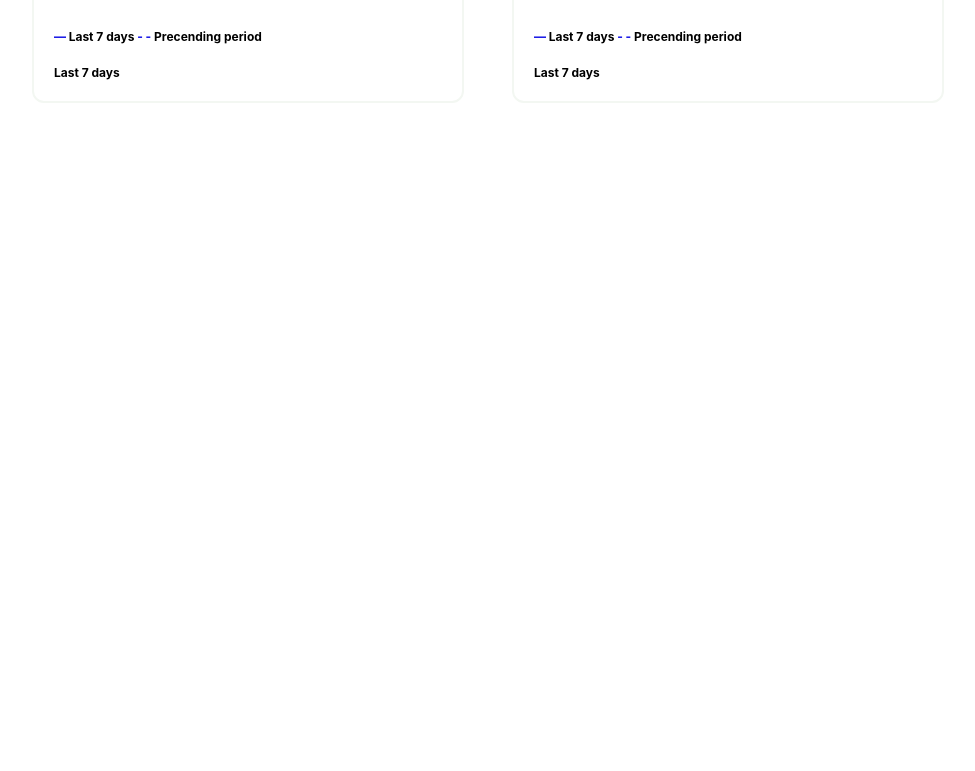
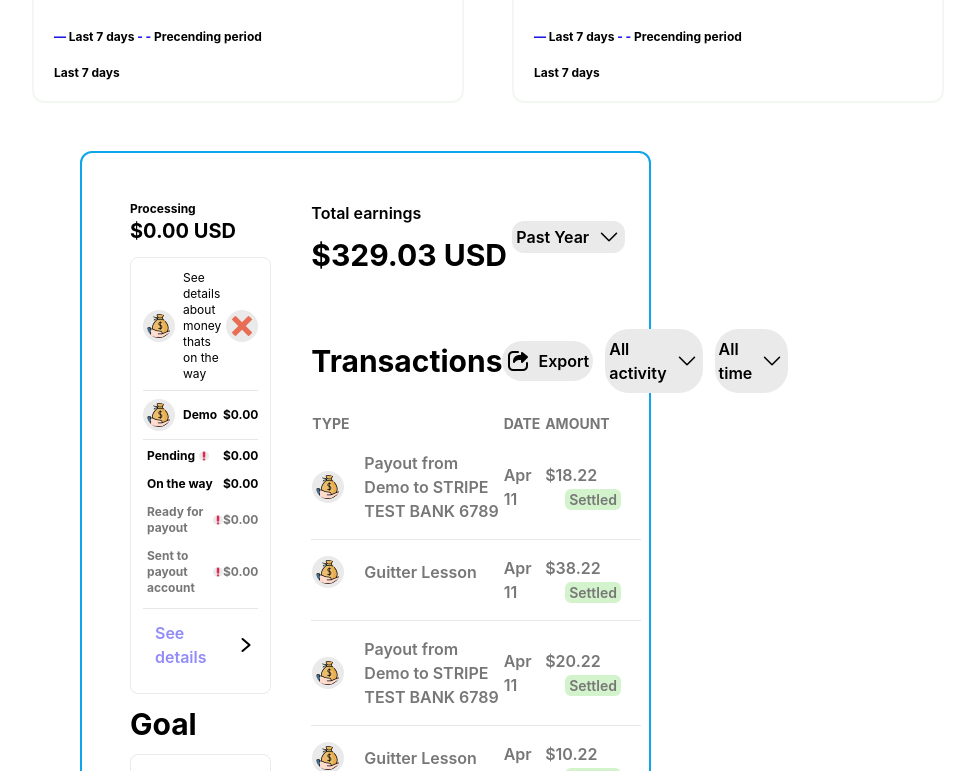
Before and after one commit to mamun-prodhan/super-admin, a React (Create React App) app: page / in a window 1280 px wide. Shown: the part 749-1520 px from the top of the page, without its empty margins (280-1255 px from the left). Before the commit the page ends 908 px from the top, so only its background shows below. Built offline with nearby package versions, Linux system fonts and the light colour scheme.

Commit message:
text fixed

```diff
--- a/src/App.js
+++ b/src/App.js
@@ -5,12 +5,13 @@ import { SearchIcon } from "@heroicons/react/outline";
 import findTrade from "../src/assets/findatrade-01 4.png";
 import settings from "../src/assets/setting 2.png";
 import Contractors from "./components/Contractors/Contractors";
+import MoneyDashboard from "./components/MoneyDashboard/MoneyDashboard";
 
 function App() {
   return (
-    <div className="lg:flex py-16 bg-[#F3F7F2;]">
+    <div className="lg:flex py-16 bg-[#F3F7F2]">
       {/* menu div */}
-      <div className="w-[100%] lg:w-[20%] flex lg:block items-center justify-around py-3 bg-[#F3F7F2]">
+      <div className="w-[100%] lg:w-[20%] flex lg:block items-center justify-around py-3 ">
         <div className="flex flex-col items-center">
           <img
             className="w-[56px] h-[49px] hover:bg-[#3F8825] rounded-xl p-3  hover:bg-opacity-[31%]"
@@ -42,7 +43,7 @@ function App() {
         <div className="">
           <form
             action=""
-            className="w-full m-0 md:mx-auto lg:m-0 md:max-w-[80%] lg:max-w-[60%]"
+            className="w-full px-5 md:px-0 lg:px-0 m-0 md:mx-auto lg:m-0 md:max-w-[80%] lg:max-w-[60%]"
           >
             <div className="relative flex items-center">
               <SearchIcon className="w-5 h-6 text-[#081D03] absolute ml-3 pointer-events-none"></SearchIcon>
@@ -61,12 +62,17 @@ function App() {
           </button> */}
         </div>
         {/* graph container  */}
-        <div className="p-5 lg:p-14 mt-10 lg:flex gap-12 bg-[#FFF] rounded-2xl">
-          <div className="lg:w-[50%]">
-            <Contractors></Contractors>
+        <div className="p-5 lg:p-14 mt-10 bg-[#FFF] rounded-2xl">
+          <div className="lg:flex gap-12 bg-[#FFF]">
+            <div className="lg:w-[50%]">
+              <Contractors></Contractors>
+            </div>
+            <div className="lg:w-[50%]">
+              <Contractors></Contractors>
+            </div>
           </div>
-          <div className="lg:w-[50%]">
-            <Contractors></Contractors>
+          <div>
+            <MoneyDashboard></MoneyDashboard>
           </div>
         </div>
       </div>
--- a/src/components/MoneyDashboard/MoneyDashboard.js
+++ b/src/components/MoneyDashboard/MoneyDashboard.js
@@ -69,21 +69,21 @@ const MoneyDashboard = () => {
     <div className="lg:p-12">
       <div className=" border-2 lg:flex gap-10 border-sky-500 rounded-xl p-5 lg:p-12 lg:w-[70%]">
         <div className="w-[100%] md:w-[100%] lg:w-[30%] mb-10 md:mb-10 lg:mb-0">
-          <p className="text-xl font-semibold">Processing</p>
-          <h3 className="text-3xl font-bold">$0.00 USD</h3>
+          <p className="text-xs font-bold">Processing</p>
+          <h3 className="text-xl font-bold">$0.00 USD</h3>
           {/* money details */}
           <div className="border border-[#EAEAEA] rounded-lg p-3 my-3">
             <div className="flex items-center justify-between">
               <div className="flex items-center">
                 <img
-                  className="p-2 bg-[#EAEAEA] rounded-full"
+                  className="p-1 bg-[#EAEAEA] rounded-full"
                   src={money}
                   alt=""
                 />
-                <p className="mx-3">See details about money thats on the way</p>
+                <p className="mx-2 text-xs">See details about money thats on the way</p>
               </div>
               <img
-                className="p-2 bg-[#EAEAEA] rounded-full"
+                className="p-1 bg-[#EAEAEA] rounded-full"
                 src={cross}
                 alt=""
               />
@@ -92,51 +92,51 @@ const MoneyDashboard = () => {
             <div className="flex items-center justify-between">
               <div className="flex items-center">
                 <img
-                  className="p-2 bg-[#EAEAEA] rounded-full"
+                  className="p-1 bg-[#EAEAEA] rounded-full"
                   src={money}
                   alt=""
                 />
-                <p className="mx-3 font-semibold">Demo</p>
+                <p className="mx-2 text-xs font-bold">Demo</p>
               </div>
-              <p className="font-semibold">$0.00</p>
+              <p className="text-xs font-bold">$0.00</p>
             </div>
             <hr className="my-2" />
             <div className="flex items-center justify-between ">
               <div className="flex items-center">
-                <p className="mx-3 font-semibold">Pending</p>
+                <p className="mx-1 text-xs font-bold">Pending</p>
                 <img
-                  className=" bg-[#EAEAEA] rounded-full w-[16px] h-[16px]"
+                  className=" bg-[#EAEAEA] rounded-full w-[10px] h-[10px]"
                   src={error}
                   alt=""
                 />
               </div>
-              <p className="font-semibold">$0.00</p>
+              <p className="text-xs font-bold">$0.00</p>
             </div>
             <div className="flex items-center justify-between my-3">
-              <p className="mx-3 font-semibold">On the way</p>
-              <p className="font-semibold">$0.00</p>
+              <p className="text-xs mx-1 font-bold">On the way</p>
+              <p className="text-xs font-bold">$0.00</p>
             </div>
             <div className="flex items-center justify-between  text-[#787777]">
               <div className="flex items-center">
-                <p className="mx-3 font-semibold">Ready for payout</p>
+                <p className="mx-1 text-xs font-bold">Ready for payout</p>
                 <img
-                  className=" bg-[#EAEAEA] rounded-full w-[16px] h-[16px]"
+                  className=" bg-[#EAEAEA] rounded-full w-[10px] h-[10px]"
                   src={error}
                   alt=""
                 />
               </div>
-              <p className="font-semibold">$0.00</p>
+              <p className="text-xs font-bold">$0.00</p>
             </div>
             <div className="flex items-center justify-between my-3 text-[#787777]">
               <div className="flex items-center">
-                <p className="mx-3 font-semibold">Sent to payout account</p>
+                <p className="mx-1 text-xs font-bold">Sent to payout account</p>
                 <img
-                  className=" bg-[#EAEAEA] rounded-full w-[16px] h-[16px]"
+                  className=" bg-[#EAEAEA] rounded-full w-[10px] h-[10px]"
                   src={error}
                   alt=""
                 />
               </div>
-              <p className="font-semibold">$0.00</p>
+              <p className="text-xs font-bold">$0.00</p>
             </div>
             <hr className="mb-3" />
             <div className="flex items-center justify-between my-3">
```
